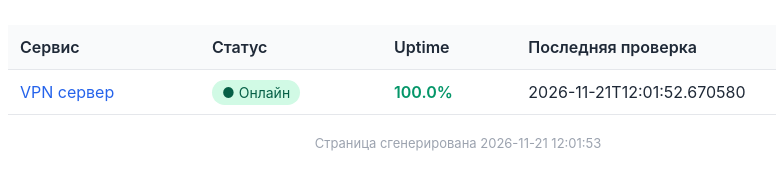
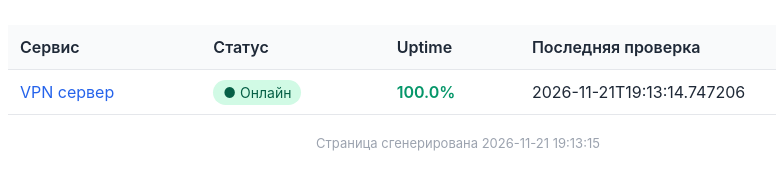
Before and after one commit to olegseyyy/healthchecker, a plain HTML site: page docs/index.html in a window 1280 px wide. Shown: the part 155-344 px from the top of the page, 182-958 px from the left. Drawn offline with Linux system fonts and the light colour scheme.

Commit message:
Update state, history and status page [skip ci]

```diff
--- a/docs/index.html
+++ b/docs/index.html
@@ -63,12 +63,12 @@
             <td><a href="https://ru.willitrun.ru" target="_blank">VPN сервер</a></td>
             <td><span class="badge ok">● Онлайн</span></td>
             <td class="uptime-good">100.0%</td>
-            <td>2026-11-21T12:01:52.670580</td>
+            <td>2026-11-21T19:13:14.747206</td>
         </tr>
 
             </tbody>
         </table>
-        <p class="footer">Страница сгенерирована 2026-11-21 12:01:53</p>
+        <p class="footer">Страница сгенерирована 2026-11-21 19:13:15</p>
     </div>
 </body>
 </html>
```
Also changed, not shown: 1 other file.
